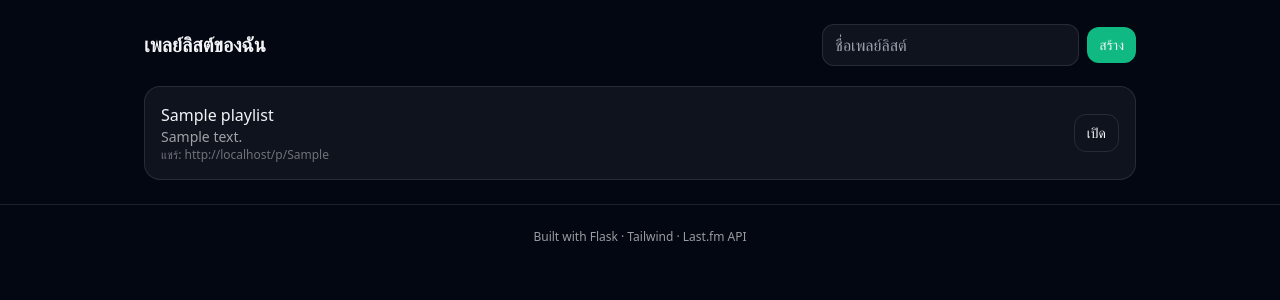
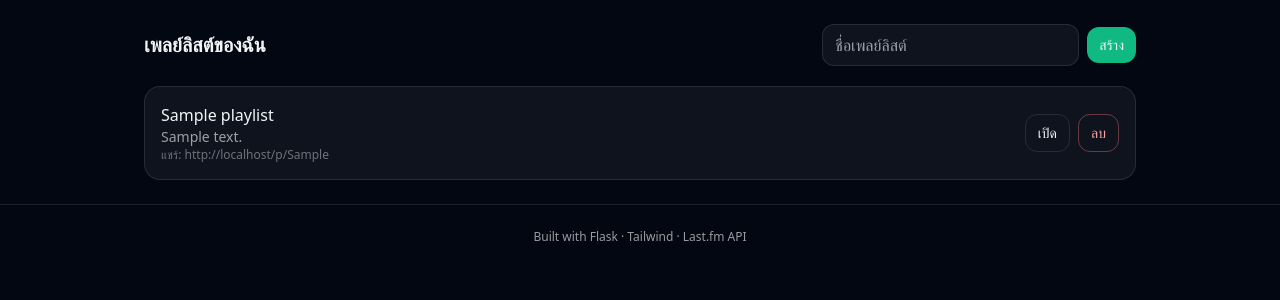
Before and after one commit to wongsakornss/Music-Discovery-App, a Flask app: page /playlists in a window 1280 px wide. Shown: the part 49-349 px from the top of the page. Run offline with Flask 3, Linux system fonts and the light colour scheme; a user stored in the database is signed in; tables that the repository leaves empty hold one stand-in row (values such as "Sample post"); parts of the project's set-up code (start-up, migrations or seed data) failed here and were passed over; some libraries are stand-ins or nearby versions.

Commit message:
เพิ่มปุ่มลบ Playlist

```diff
--- a/templates/playlist_detail.html
+++ b/templates/playlist_detail.html
@@ -26,7 +26,7 @@
       <div class="font-medium">{{ t.title }}</div>
       <div class="text-white/60 text-sm">{{ t.artist }}</div>
       {% if t.url %}<a href="{{ t.url }}" target="_blank" class="text-emerald-300 text-sm hover:underline">Last.fm</a>{% endif %}
-      <div class="text-xs text-white/40">#{{ t.position }}</div>
+      <div class="text-xs text-white/40">#{{ t.position + 1 }}</div>
     </div>
     <div class="flex items-center gap-2">
       <a class="rounded-xl border border-white/10 px-3 py-1.5 text-sm hover:bg-white/10" href="{{ url_for('playlist_move', playlist_id=pl.id, track_id=t.id, direction='up') }}">↑</a>
--- a/templates/playlists.html
+++ b/templates/playlists.html
@@ -18,7 +18,21 @@
       <div class="text-xs text-white/40">แชร์: {{ (os.getenv('APP_BASE_URL') or request.host_url.rstrip('/')) ~ '/p/' ~ p.share_token }}</div>
       {% endif %}
     </div>
-    <a class="rounded-xl border border-white/10 px-3 py-2 text-sm hover:bg-white/10" href="{{ url_for('playlist_detail', playlist_id=p.id) }}">เปิด</a>
+
+    <!-- ปุ่ม เปิด + ลบ (เพิ่มเฉพาะส่วนนี้) -->
+    <div class="flex items-center gap-2">
+      <a class="rounded-xl border border-white/10 px-3 py-2 text-sm hover:bg-white/10"
+         href="{{ url_for('playlist_detail', playlist_id=p.id) }}">เปิด</a>
+
+      <form action="{{ url_for('playlist_delete', playlist_id=p.id) }}"
+            method="post"
+            onsubmit="return confirm('ยืนยันลบ {{ p.name }} ? เพลงทั้งหมดในเพลย์ลิสต์จะถูกลบด้วย');">
+        <button class="rounded-xl border border-red-400/40 text-red-300 px-3 py-2 text-sm hover:bg-red-500/10">
+          ลบ
+        </button>
+      </form>
+    </div>
+    <!-- จบส่วนที่เพิ่ม -->
   </li>
   {% else %}
   <li class="rounded-2xl border border-white/10 bg-white/5 p-4">ยังไม่มีเพลย์ลิสต์ สร้างใหม่ได้เลย</li>
```
